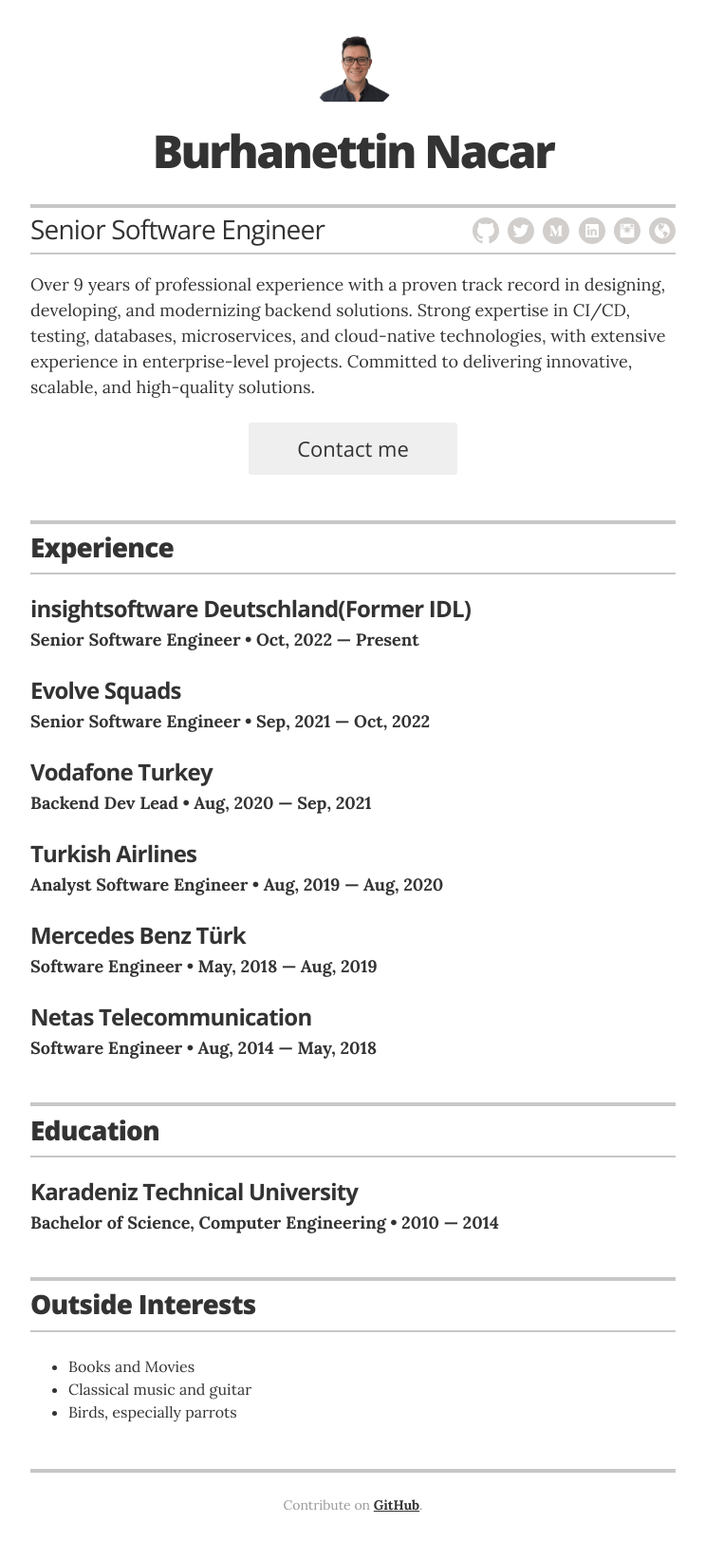
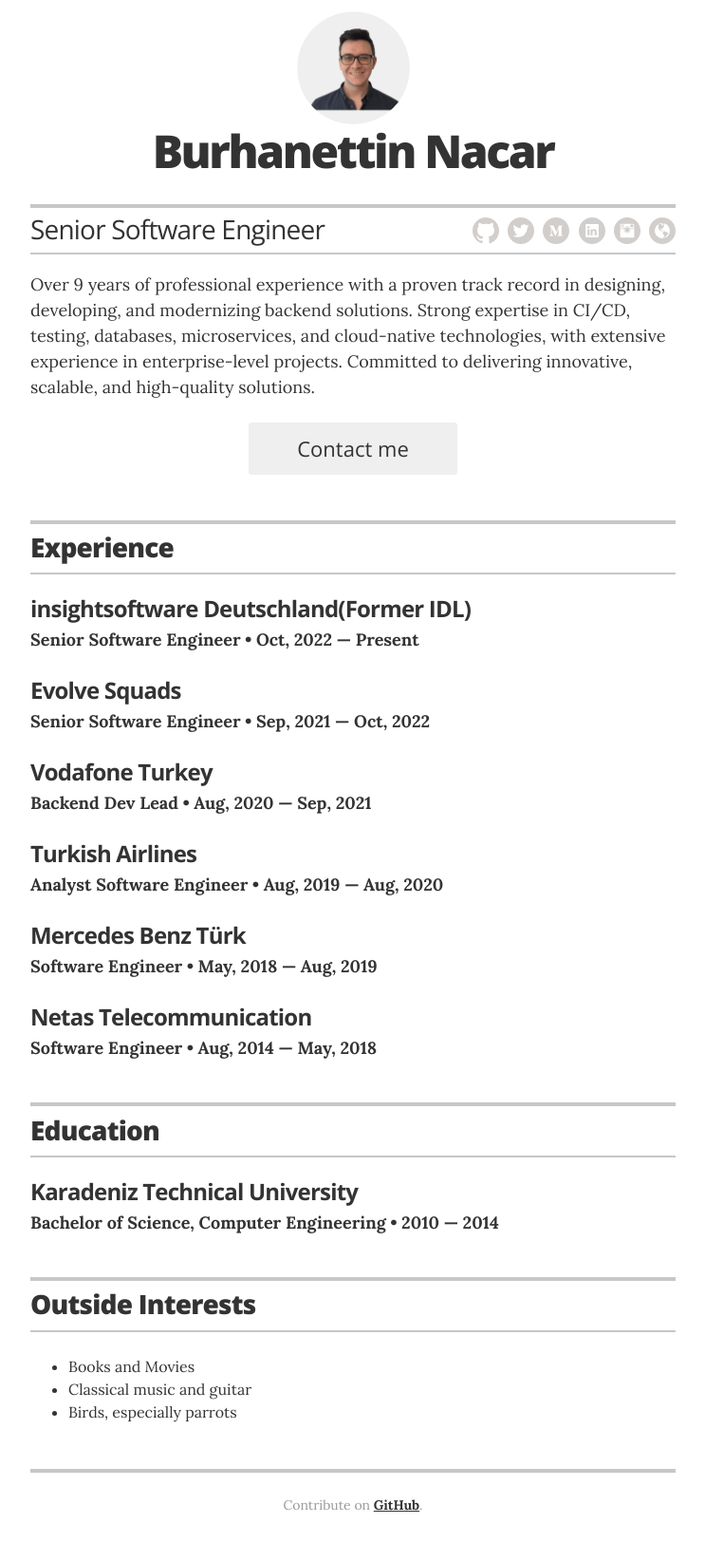
Before and after one commit to uppnrise/uppnrise.github.io, a Jekyll site: the page built from index.html, in a window 1280 px wide. Shown: the whole page at 95% size, without its empty margins (268-1011 px from the left). Built offline with Jekyll 4.4.1, drawn with Linux system fonts in a browser that asks for light colours.

Commit message:
Updated avatar background and scaling.

```diff
--- a/_sass/_resume.scss
+++ b/_sass/_resume.scss
@@ -27,6 +27,8 @@
     @include border-radius(100px);
     margin: 0 auto;
     display: block;
+    background-color: #efefef;
+    transform: scale(1.25);
   }
 
   .header-name {
```
